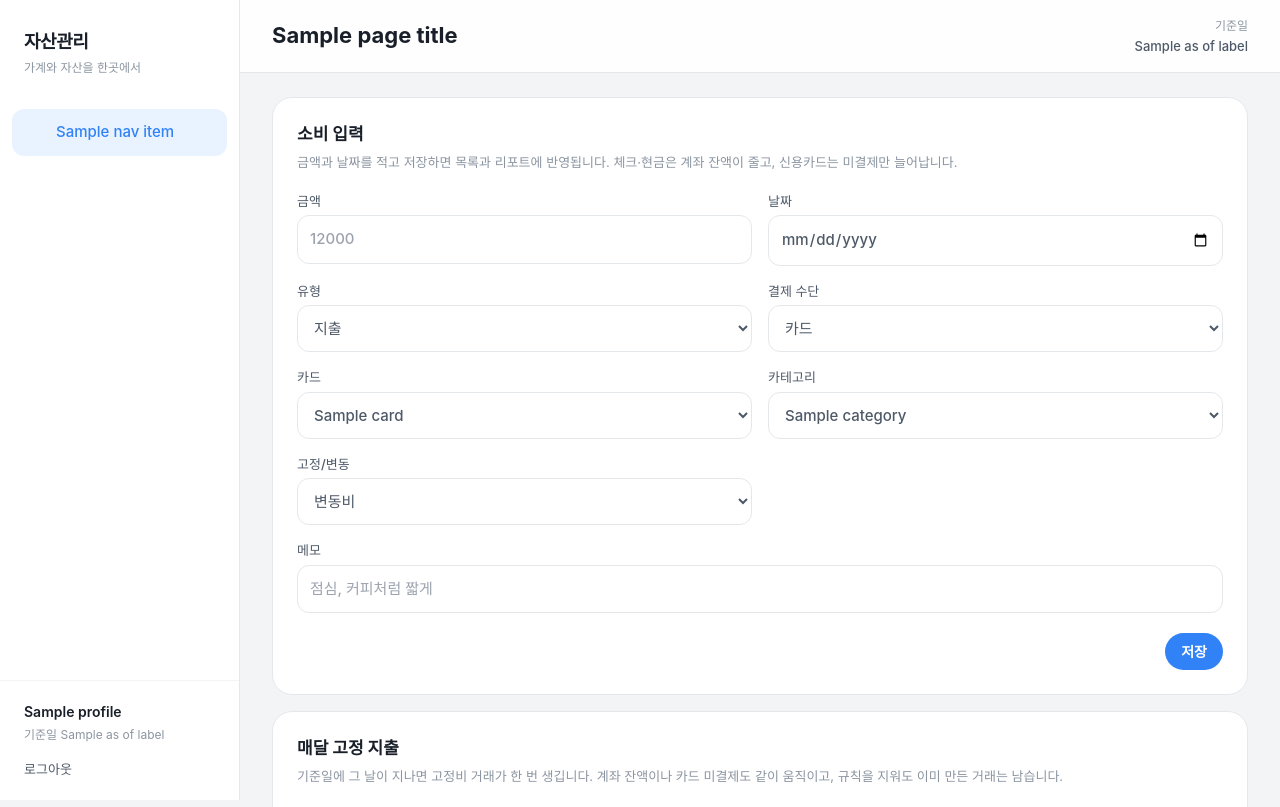
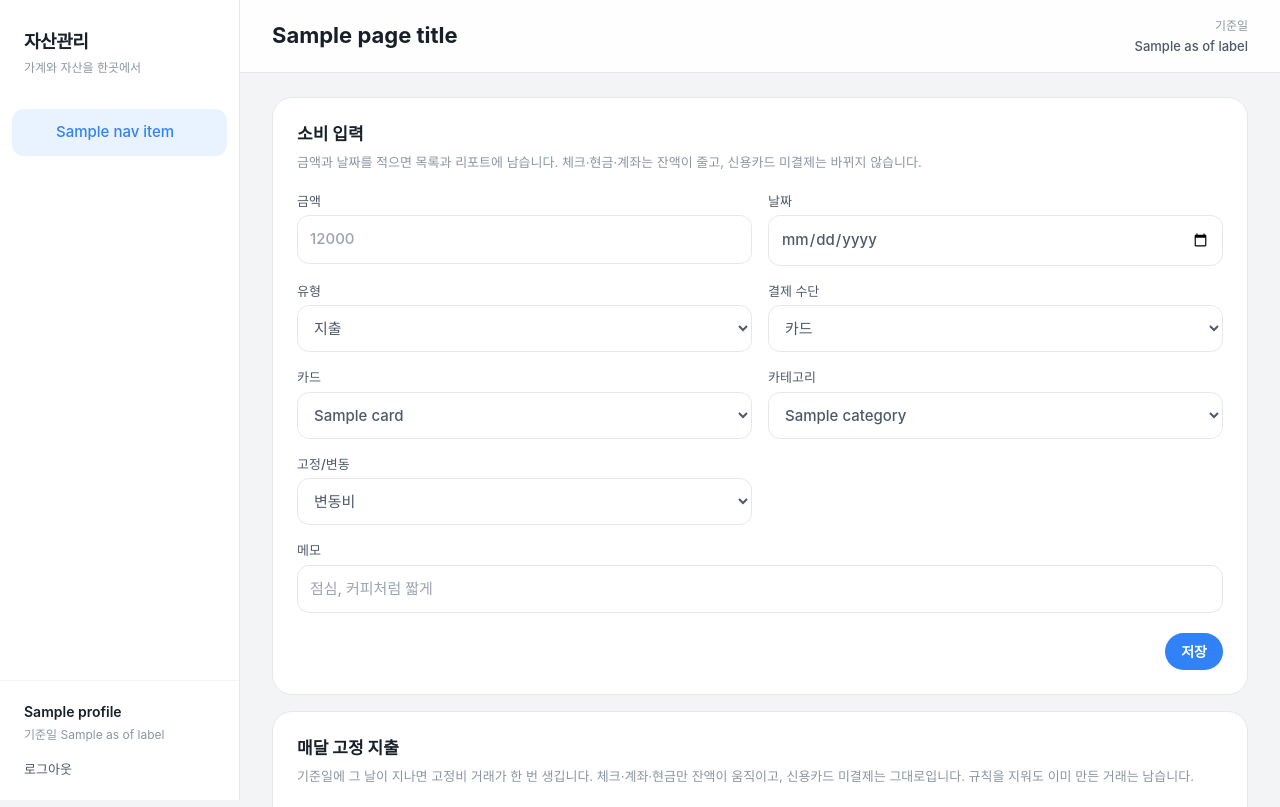
Before and after one commit to junSeockYoon/account-management, a Node project: template src/views/transactions.ejs in a window 1280 px wide. Shown: the top 807 px of the page. Run offline with Node 20 templates, Linux system fonts and the light colour scheme; the template is opened without the code that fills it: most values are stand-ins (such as "Sample title", 1, 10 or a date in 2020); some libraries are stand-ins or nearby versions; some web fonts are replaced.

Commit message:
Update transaction service and views for clarity on unpaid amounts
- Added a comment in the transaction service to clarify that unpaid amounts for credit cards are directly recorded and not altered by transaction history.
- Enhanced user interface text in assets and transactions views to clearly communicate that unpaid amounts for credit cards remain unchanged despite new entries, improving user understanding of financial tracking.

```diff
--- a/src/services/transactionService.js
+++ b/src/services/transactionService.js
@@ -229,7 +229,7 @@ function apply(tx, sign) {
       const card = cardRepository.findById(tx.cardId);
       if (!card) return false;
       if (card.type === 'credit') {
-        card.unpaidAmount += amount;
+        // 미결제는 카드사 금액을 직접 적은 값이다. 내역을 넣어도 바꾸지 않는다.
         return true;
       }
       const account = accountRepository.findById(card.linkedAccountId);
--- a/src/views/assets.ejs
+++ b/src/views/assets.ejs
@@ -329,6 +329,7 @@
       <label class="block text-[13px] font-medium text-[#4E5968]">끝 네 자리<input name="lastFour" required inputmode="numeric" minlength="4" maxlength="4" pattern="[0-9]{4}" class="mt-1 w-full rounded-xl border border-[#E5E8EB] px-3 py-3 text-[15px]" placeholder="1234" title="숫자 4자리"></label>
       <div data-credit-only>
         <label class="block text-[13px] font-medium text-[#4E5968]">미결제 대금<input name="unpaidAmount" inputmode="numeric" class="mt-1 w-full rounded-xl border border-[#E5E8EB] px-3 py-3 text-[15px]" value="0"></label>
+        <p class="mt-1 text-[12px] leading-5 text-[#8B95A1]">카드사에 보이는 금액을 적습니다. 지출을 추가해도 이 값은 바뀌지 않습니다.</p>
       </div>
       <label class="block text-[13px] font-medium text-[#4E5968]">실적 기준액<input name="performanceThreshold" required inputmode="numeric" class="mt-1 w-full rounded-xl border border-[#E5E8EB] px-3 py-3 text-[15px]" value="0"></label>
       <label class="block text-[13px] font-medium text-[#4E5968]">결제일<input name="paymentDay" inputmode="numeric" class="mt-1 w-full rounded-xl border border-[#E5E8EB] px-3 py-3 text-[15px]" placeholder="선택, 1–31"></label>
--- a/src/views/transactions.ejs
+++ b/src/views/transactions.ejs
@@ -13,7 +13,7 @@
 <section id="tx-entry" data-as-of="<%= page.asOf %>" class="rounded-[20px] border border-[#E5E8EB] bg-white p-6">
   <form data-editor method="post" action="/transactions" autocomplete="off">
     <h2 class="text-[17px] font-bold">소비 <span data-mode>입력</span></h2>
-    <p class="mt-1 text-[13px] leading-5 text-[#8B95A1]">금액과 날짜를 적고 저장하면 목록과 리포트에 반영됩니다. 체크·현금은 계좌 잔액이 줄고, 신용카드는 미결제만 늘어납니다.</p>
+    <p class="mt-1 text-[13px] leading-5 text-[#8B95A1]">금액과 날짜를 적으면 목록과 리포트에 남습니다. 체크·현금·계좌는 잔액이 줄고, 신용카드 미결제는 바뀌지 않습니다.</p>
     <div class="mt-5 grid grid-cols-1 gap-4 sm:grid-cols-2">
       <label class="block text-[13px] font-medium text-[#4E5968]">금액<input name="amount" required inputmode="numeric" class="<%= field %>" placeholder="12000"></label>
       <label class="block text-[13px] font-medium text-[#4E5968]">날짜<input name="date" type="date" required value="<%= page.asOf %>" class="<%= field %>"></label>
@@ -86,7 +86,7 @@
 
 <section class="mt-4 rounded-[20px] border border-[#E5E8EB] bg-white p-6">
   <h2 class="text-[17px] font-bold">매달 고정 지출</h2>
-  <p class="mt-1 text-[13px] leading-5 text-[#8B95A1]">기준일에 그 날이 지나면 고정비 거래가 한 번 생깁니다. 계좌 잔액이나 카드 미결제도 같이 움직이고, 규칙을 지워도 이미 만든 거래는 남습니다.</p>
+  <p class="mt-1 text-[13px] leading-5 text-[#8B95A1]">기준일에 그 날이 지나면 고정비 거래가 한 번 생깁니다. 체크·계좌·현금만 잔액이 움직이고, 신용카드 미결제는 그대로입니다. 규칙을 지워도 이미 만든 거래는 남습니다.</p>
   <form data-recurring method="post" action="/recurring" class="mt-5 grid grid-cols-1 gap-4 sm:grid-cols-2" autocomplete="off">
     <label class="block text-[13px] font-medium text-[#4E5968]">금액<input name="amount" required inputmode="numeric" class="<%= field %>" placeholder="55000"></label>
     <label class="block text-[13px] font-medium text-[#4E5968]">매달<input name="chargeDay" required inputmode="numeric" class="<%= field %>" placeholder="5"></label>
```
